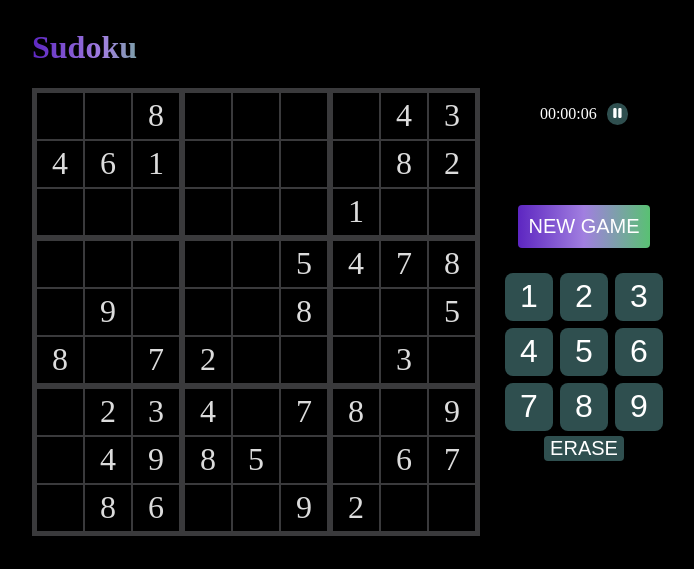
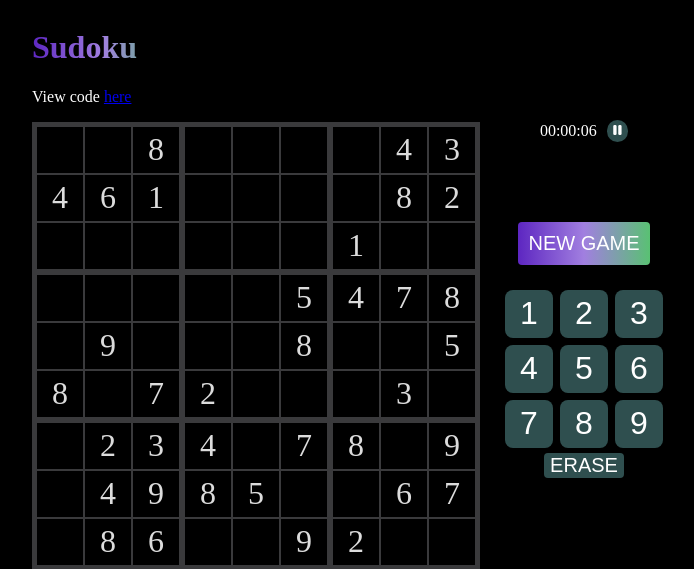
Before and after one commit to ap3120/sudoku, a PHP site: page / in a window 1280 px wide. Shown: the top 569 px of the page, without its empty margins (290-984 px from the left). Run offline with PHP 8.4, Linux system fonts and the light colour scheme; some libraries are stand-ins or nearby versions.

Commit message:
added a link to github code

```diff
--- a/css/style.css
+++ b/css/style.css
@@ -24,6 +24,9 @@
     -moz-background-clip:text;
     -webkit-text-fill-color:transparent;
     -moz-text-fill-color:transparent;
+}
+.left_container p{
+    color: #fff;
 }
 #board{
     display: grid;
--- a/sudoku.html
+++ b/sudoku.html
@@ -14,6 +14,7 @@
     <div class="container">
         <div class="left_container">
             <h1>Sudoku</h1>
+            <p>View code <a href="https://github.com/ap3120/sudoku" target="_blank">here</a></p>
             <div id="board"></div>
         </div>
         <div class="right_container">
```
